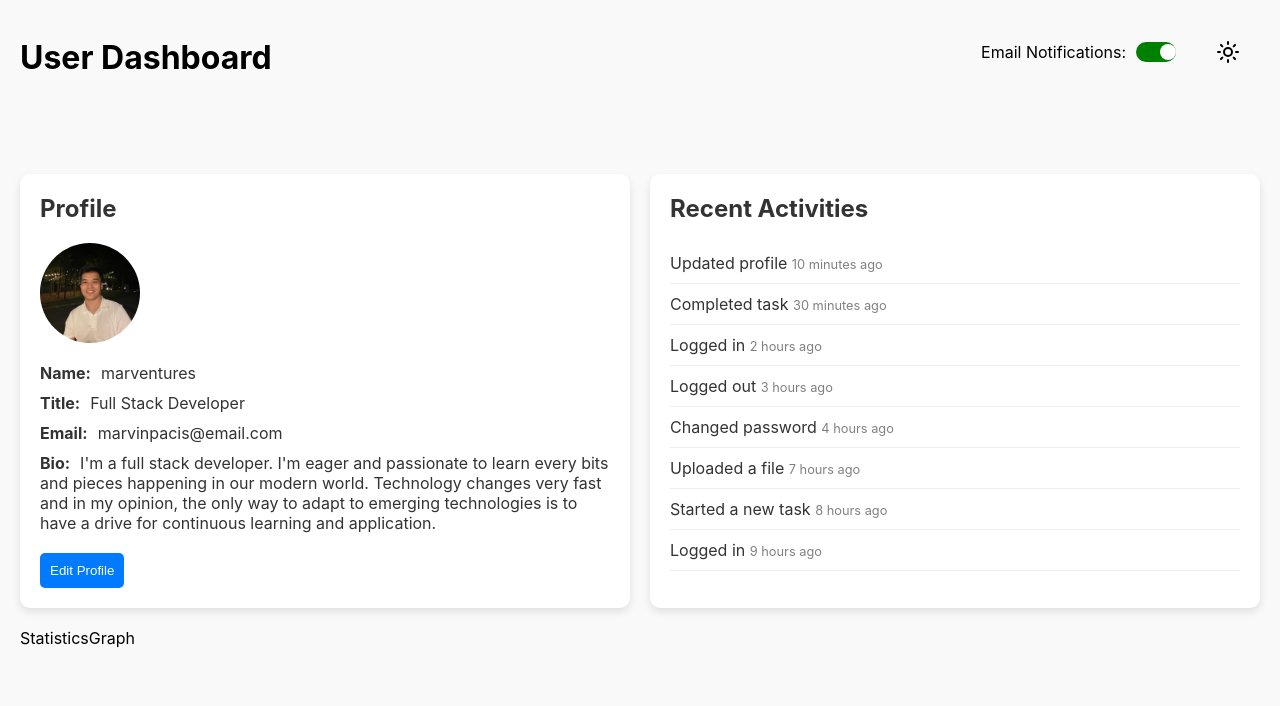
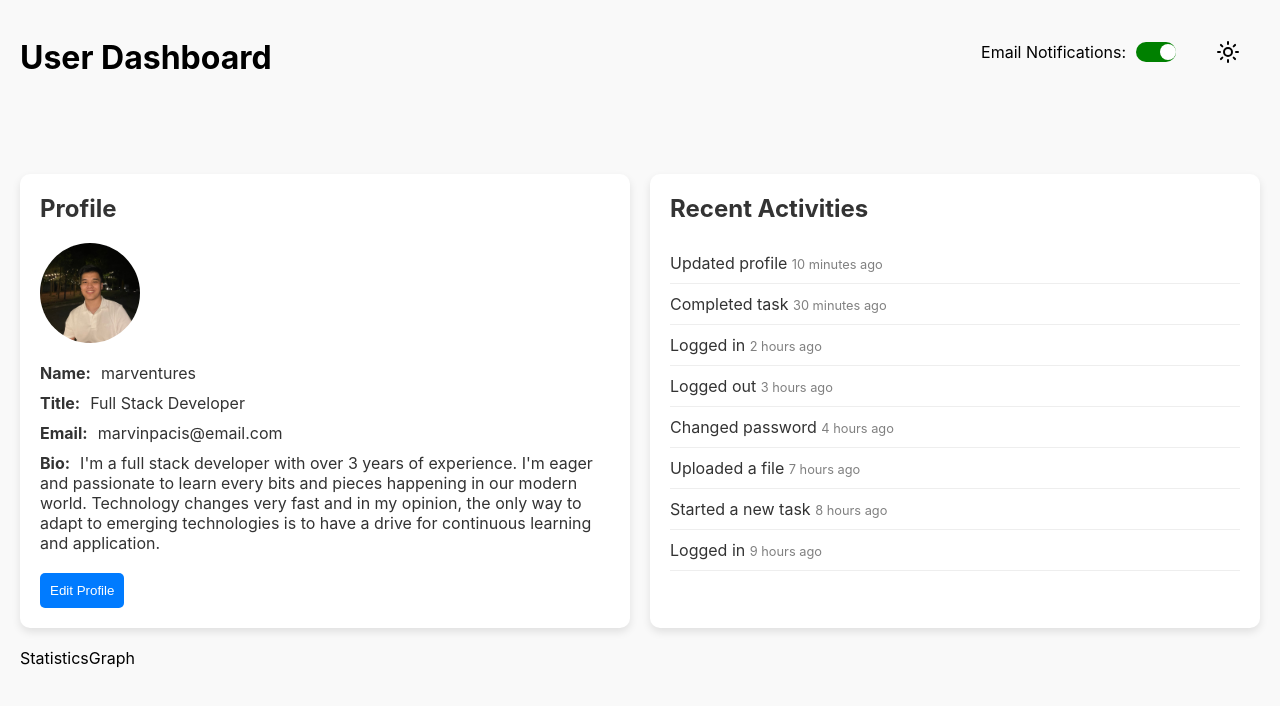
Before and after one commit to marventures/user-dashboard, a React (Create React App) app: page / in a window 1280 px wide. Shown: the top 706 px of the page. Built offline with nearby package versions, Linux system fonts and the light colour scheme.

Commit message:
feat: update bio state

```diff
--- a/src/components/ProfileCard/ProfileCard.jsx
+++ b/src/components/ProfileCard/ProfileCard.jsx
@@ -8,10 +8,10 @@ export const ProfileCard = () => {
   const { darkMode } = useDarkMode();
   const [isEditing, setIsEditing] = useState(false);
   const [username, setUsername] = useState('marventures');
-  const [title, setTitle] = useState('Full Stack Developer'); // Added title state
+  const [title, setTitle] = useState('Full Stack Developer');
   const [email, setEmail] = useState('marvinpacis@email.com');
   const [bio, setBio] = useState(
-    "I'm a full stack developer. I'm eager and passionate to learn every bits and pieces happening in our modern world. Technology changes very fast and in my opinion, the only way to adapt to emerging technologies is to have a drive for continuous learning and application."
+    "I'm a full stack developer with over 3 years of experience. I'm eager and passionate to learn every bits and pieces happening in our modern world. Technology changes very fast and in my opinion, the only way to adapt to emerging technologies is to have a drive for continuous learning and application."
   );
 
   const handleEditClick = () => {
```
